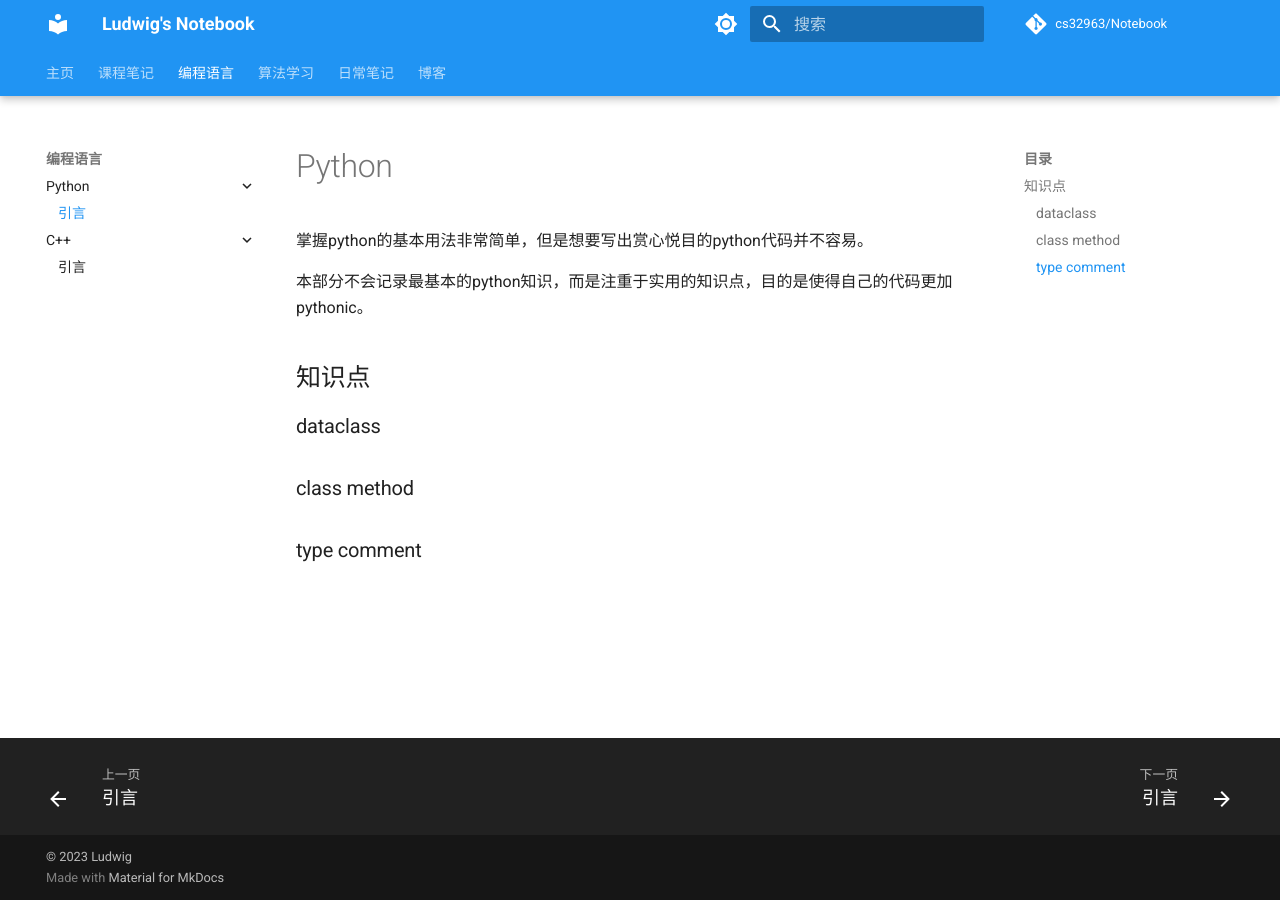
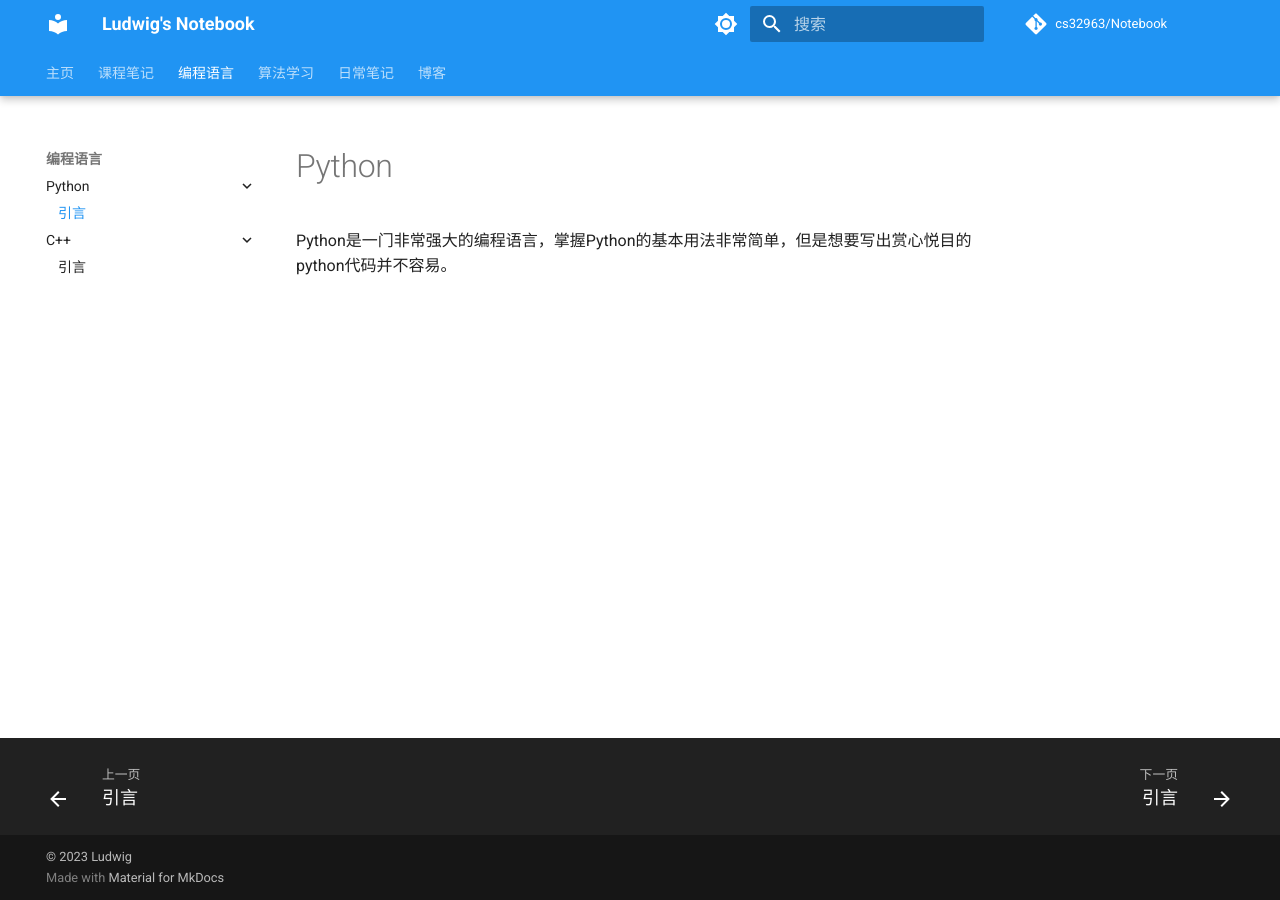
Before and after one commit to cs32963/Notebook, an MkDocs documentation site: the page built from docs/programming_languages/python/index.md, in a window 1280 px wide. Built offline with MkDocs 1.6.1 and Material for MkDocs 9.7.7, drawn with Linux system fonts in a browser that asks for light colours; comment, search, counter and statistics services are not loaded.

Commit message:
update docs

```diff
--- a/docs/programming_languages/python/index.md
+++ b/docs/programming_languages/python/index.md
@@ -1,13 +1,3 @@
 # Python
 
-掌握python的基本用法非常简单，但是想要写出赏心悦目的python代码并不容易。
-
-本部分不会记录最基本的python知识，而是注重于实用的知识点，目的是使得自己的代码更加pythonic。
-
-## 知识点
-
-### dataclass
-
-### class method
-
-### type comment
+Python是一门非常强大的编程语言，掌握Python的基本用法非常简单，但是想要写出赏心悦目的python代码并不容易。
```
